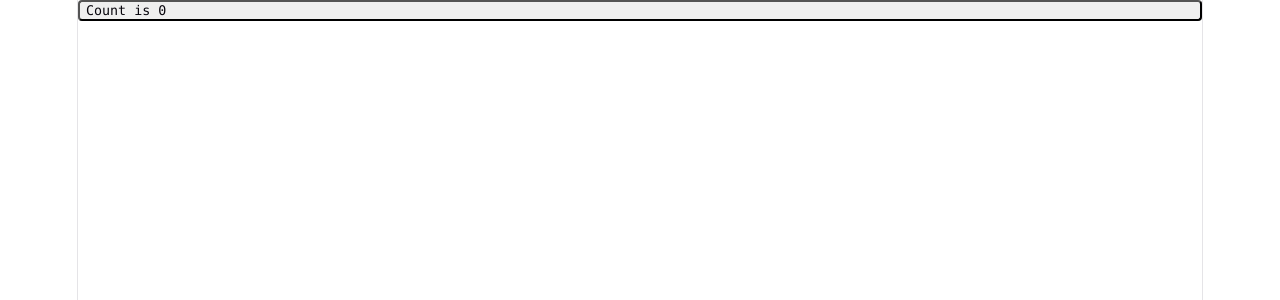
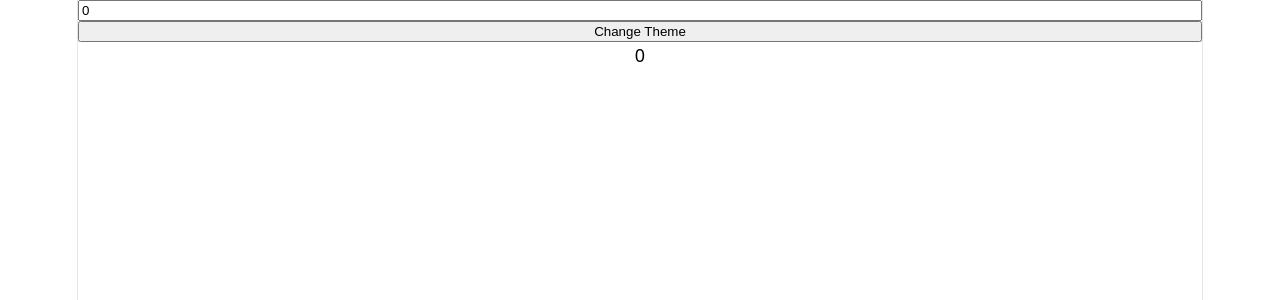
Before and after one commit to yomik15/react-gentleman, a React (Vite) app: page / in a window 1280 px wide. Shown: the top 300 px of the page. Built offline with nearby package versions, Linux system fonts and the light colour scheme.

Commit message:
useMemo(cases): use cases

```diff
--- a/src/App.tsx
+++ b/src/App.tsx
@@ -1,19 +1,13 @@
-import { useState } from "react";
+import { UseMemo, UseMemo2, UseMemo3 } from "./UseMemo"
 
 function App() {
-  const [count, setCount] = useState(0);
-
   return (
     <>
-      <button
-        type="button"
-        className="counter"
-        onClick={() => setCount((count) => count + 1)}
-      >
-        Count is {count}
-      </button>
+      {/* <UseMemo /> */}
+      {/* <UseMemo2 /> */}
+      <UseMemo3 />
     </>
-  );
+  )
 }
 
-export default App;
+export default App
--- /dev/null
+++ b/src/UseMemo/UseMemo.tsx
@@ -0,0 +1,33 @@
+import { useState } from "react"
+
+export const UseMemo = () => {
+  const [number, setNumber] = useState(0)
+  const [dark, setDark] = useState(false)
+
+  const doubleNumber = slowFunction(number)
+
+  const themeStyles = {
+    backgroundColor: dark ? "black" : "white",
+    color: dark ? "white" : "black",
+  }
+
+  return (
+    <>
+      <input
+        type="number"
+        value={number}
+        onChange={(e) => setNumber(parseInt(e.target.value))}
+      />
+      <button onClick={() => setDark((prevDark) => !prevDark)}>
+        Change Theme
+      </button>
+      <div style={themeStyles}>{doubleNumber}</div>
+    </>
+  )
+}
+// Simulate complex operation or algorithm function
+const slowFunction = (num: number) => {
+  console.log("Calling slow function")
+  for (let i = 0; i <= 1000000000; i++) {}
+  return num * 2
+}
--- /dev/null
+++ b/src/UseMemo/UseMemo2.tsx
@@ -0,0 +1,34 @@
+import { useState, useMemo } from "react"
+
+export const UseMemo2 = () => {
+  const [number, setNumber] = useState(0)
+  const [dark, setDark] = useState(false)
+
+  // useMemo(()=>fn(),[deps]) ejecuta fn(): valor, recalcula valor costoso solo cuando cambian las deps
+  const doubleNumber = useMemo(() => slowFunction(number), [number])
+
+  const themeStyles = {
+    backgroundColor: dark ? "black" : "white",
+    color: dark ? "white" : "black",
+  }
+
+  return (
+    <>
+      <input
+        type="number"
+        value={number}
+        onChange={(e) => setNumber(parseInt(e.target.value))}
+      />
+      <button onClick={() => setDark((prevDark) => !prevDark)}>
+        Change Theme
+      </button>
+      <div style={themeStyles}>{doubleNumber}</div>
+    </>
+  )
+}
+// Simulate complex algorithm function
+const slowFunction = (num: number) => {
+  console.log("Calling slow function")
+  for (let i = 0; i <= 1000000000; i++) {}
+  return num * 2
+}
--- /dev/null
+++ b/src/UseMemo/UseMemo3.tsx
@@ -0,0 +1,48 @@
+import { useState, useMemo, useEffect } from "react"
+
+export const UseMemo3 = () => {
+  const [number, setNumber] = useState(0)
+  const [dark, setDark] = useState(false)
+
+  const doubleNumber = useMemo(() => slowFunction(number), [number])
+
+  // const themeStyles = {
+  //     backgroundColor: dark ? "black" : "white",
+  //     color: dark ? "white" : "black",
+  //   }
+  const themeStyles = useMemo(() => {
+    return {
+      backgroundColor: dark ? "black" : "white",
+      color: dark ? "white" : "black",
+    }
+  }, [dark])
+
+  // [],{},()=>{} refer diff memory allocated
+  useEffect(
+    () =>
+      console.log(
+        "ThemeStyles {} recreated, cause {} point diff reference memory allocated",
+      ),
+    [themeStyles],
+  )
+
+  return (
+    <>
+      <input
+        type="number"
+        value={number}
+        onChange={(e) => setNumber(parseInt(e.target.value))}
+      />
+      <button onClick={() => setDark((prevDark) => !prevDark)}>
+        Change Theme
+      </button>
+      <div style={themeStyles}>{doubleNumber}</div>
+    </>
+  )
+}
+// Simulate complex algorithm function
+const slowFunction = (num: number) => {
+  console.log("Calling slow function")
+  for (let i = 0; i <= 1000000000; i++) {}
+  return num * 2
+}
--- /dev/null
+++ b/src/UseMemo/index.ts
@@ -0,0 +1,3 @@
+export * from "./UseMemo.tsx"
+export * from "./UseMemo2.tsx"
+export * from "./UseMemo3.tsx"
```
